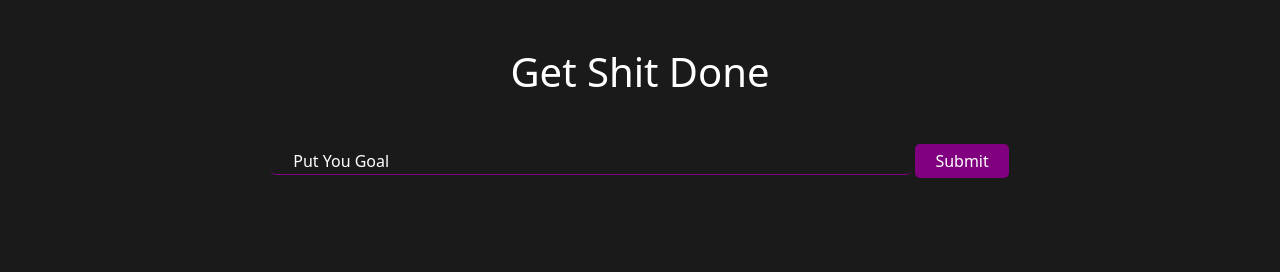
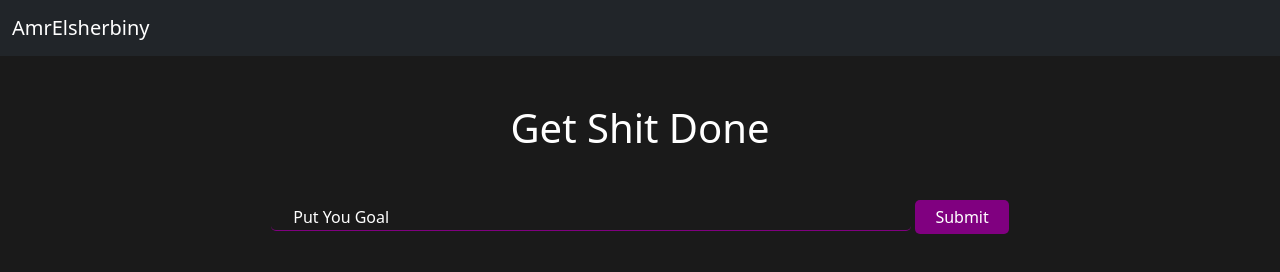
Before and after one commit to AmrElsherbiny88/to-do-app, a plain HTML site: page index.html in a window 1280 px wide. Drawn offline with Linux system fonts and the light colour scheme.

Commit message:
Add files via upload

```diff
--- a/index.html
+++ b/index.html
@@ -9,6 +9,15 @@
     <link rel="stylesheet" href="style.css">
 </head>
 <body>
+  <nav class="navbar navbar-dark bg-dark">
+    <div class="container-fluid">
+      <a class="navbar-brand" href="https://amr-elsherbiny-5r94.vercel.app/">AmrElsherbiny</a>
+    </div>
+  </nav>
+
+
+
+
     <h1 class="text-center heading mt-5">Get Shit Done</h1>
 
     <div class="">
```
